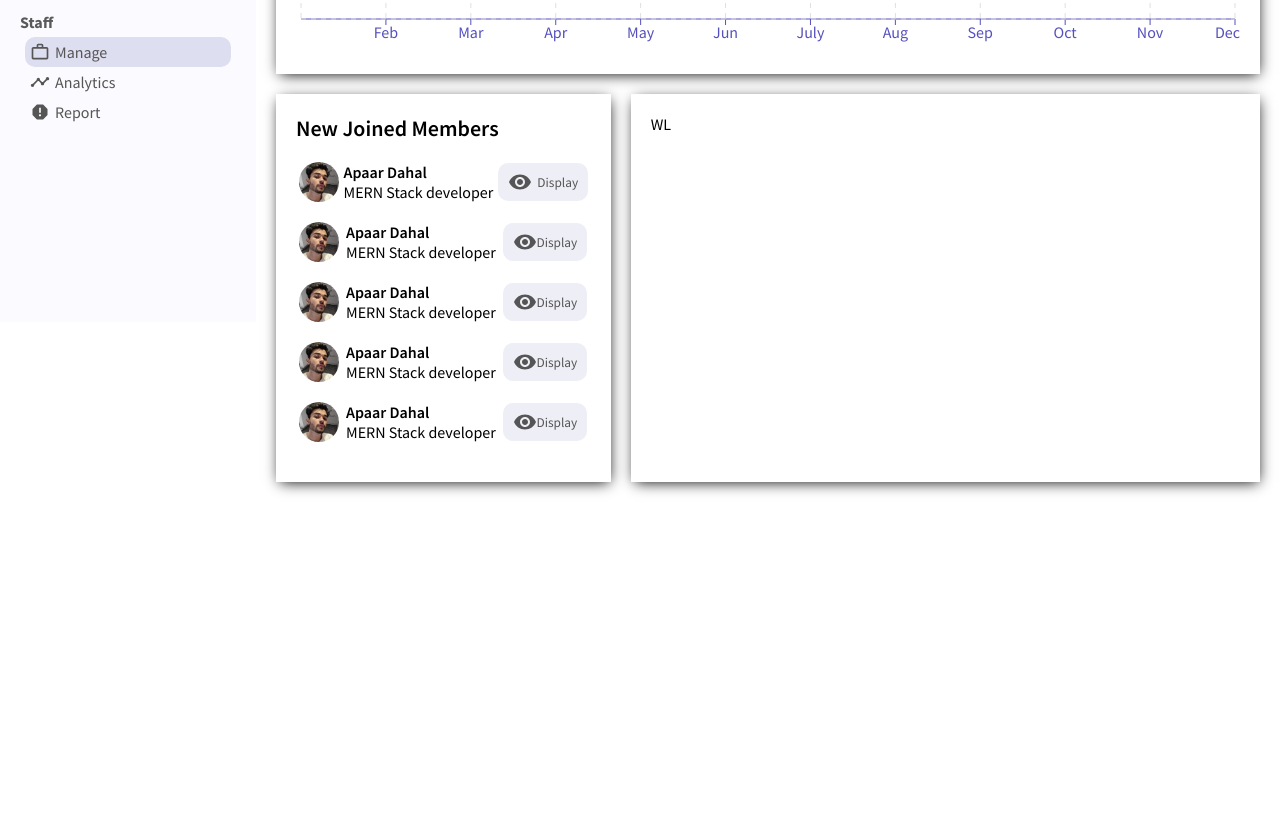
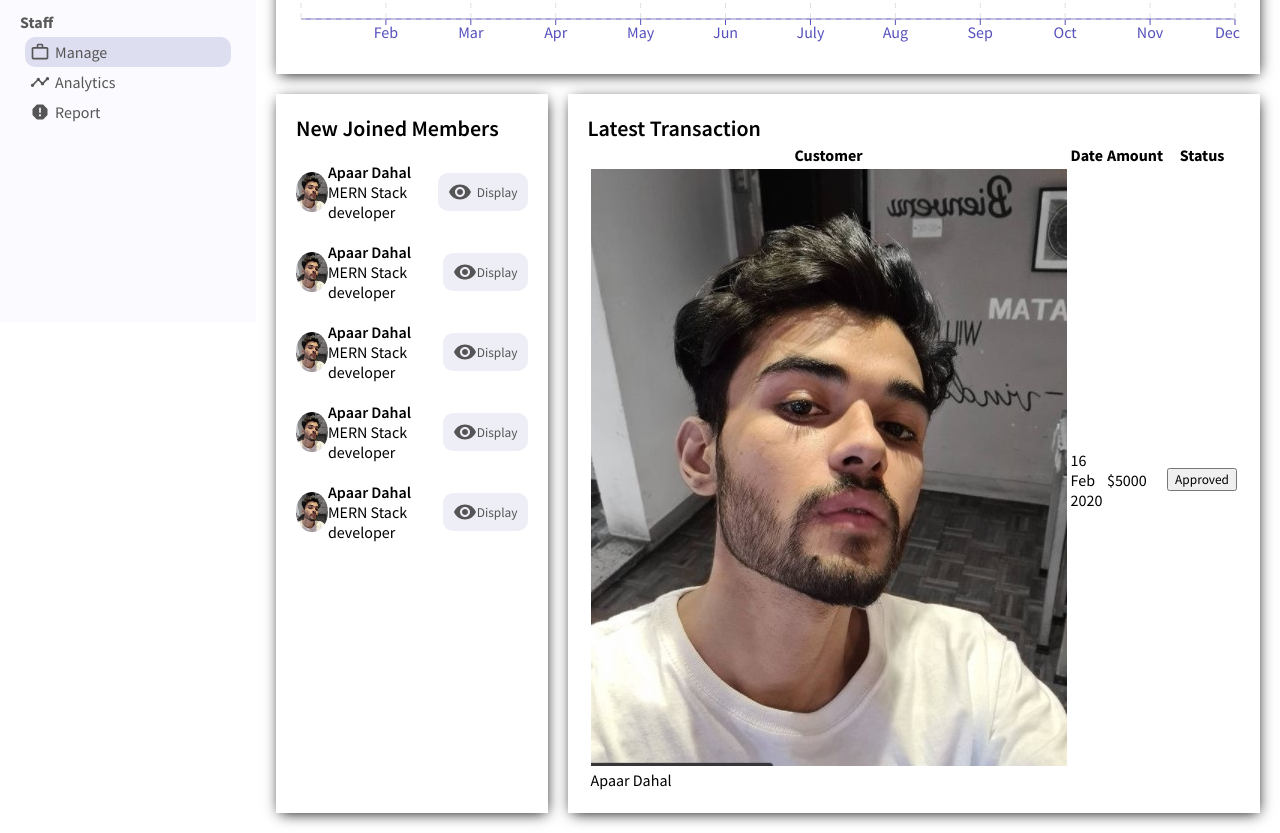
Before and after one commit to apaardahal/admin_panel, a React (Create React App) app: page / in a window 1280 px wide. Shown: the part 488-1321 px from the top of the page. Before the commit the page ends 990 px from the top, so only its background shows below. Built offline with nearby package versions, Linux system fonts and the light colour scheme.

Commit message:
Widgets done

```diff
--- a/src/components/WidgetsLarge/WidgetLarge.jsx
+++ b/src/components/WidgetsLarge/WidgetLarge.jsx
@@ -1,9 +1,31 @@
 import './widgetlarge.css'
 
 export default function WidgetLarge() {
+
+    const Button = ({type}) =>{
+        return <button className = {"widgetLgButton" + type}>{type}</button>
+    }
+
     return (
         <div className = "widgetLg">
-            WL
+            <h3 className = "widgetLgTitle">Latest Transaction</h3>
+             <table  className = "widgetLgTable">
+                 <tr className = "widgetLgTr">
+                     <th className = "widgetLgTh">Customer</th>
+                     <th className = "widgetLgTh">Date</th>
+                     <th className = "widgetLgTh">Amount</th>
+                     <th className = "widgetLgTh">Status</th>
+                 </tr>
+                 <tr className = "widgetLgTr">
+                     <td className = "widgetLgUser">
+                         <img src = "/assets/apaar.jpg" className = "widgetLgImg"/>
+                         <span className = "widgetLgName">Apaar Dahal</span>
+                     </td>
+                     <td className = "widgetLgDate">16 Feb 2020 </td>
+                     <td className = "widgetLgAmount">$5000 </td>
+                     <td className = "widgetLgStatus"> <Button type = "Approved"/></td>
+                 </tr>
+             </table>
         </div>
     )
 }
--- a/src/components/WidgetsLarge/widgetlarge.css
+++ b/src/components/WidgetsLarge/widgetlarge.css
@@ -4,3 +4,8 @@
     box-shadow: 1px 3px 14px -3px #000000;
     padding: 20px;
 }
+
+.widgetLgTitle{
+    font-size: 22px;
+    font-weight: 600;
+}
--- a/src/components/featuredInfo/featuredinfo.css
+++ b/src/components/featuredInfo/featuredinfo.css
@@ -10,8 +10,8 @@
     padding: 30px;
     border-radius: 10px;
     cursor: pointer;
-    -webkit-box-shadow: 1px 3px 14px -3px #000000;
-    box-shadow: 1px 3px 14px -3px #000000;
+    -webkit-box-shadow: 1px 3px 11px -1px rgba(0,0,0,0.65);
+    box-shadow: 1px 3px 11px -1px rgba(0,0,0,0.65);
 }
 
 .featuredTitle{
--- a/src/components/topbar/Topbar.jsx
+++ b/src/components/topbar/Topbar.jsx
@@ -7,7 +7,7 @@ export default function Topbar() {
         <div className = "topbar">
             <div className = "topbarWrapper">
                 <div className = "topLeft">
-                   <span className = "logo">ApaarAdmin</span>
+                   <span className = "logo">Apaaradmin</span>
                 </div>
                 <div className = "topRight">
                     <div className = "topbarIconContainer">
```
